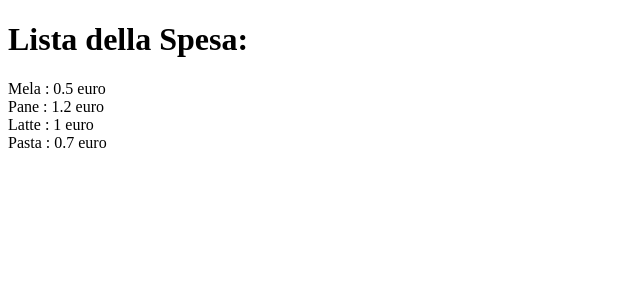
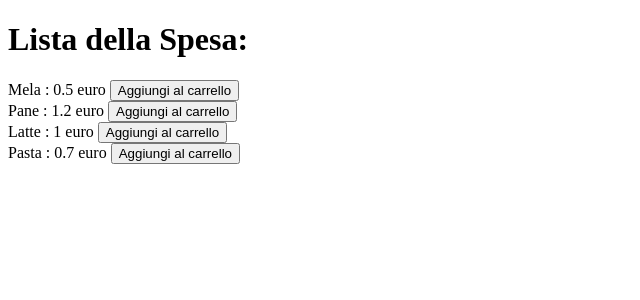
Before and after one commit to Stefanospedicato/ex-react-usereducer-spesa, a React (Vite) app: page / in a window 1280 px wide. Shown: the top 300 px of the page, without its empty margins (0-640 px from the left). Built offline with nearby package versions, Linux system fonts and the light colour scheme.

Commit message:
feat: milestone 2 complete

```diff
--- a/src/App.jsx
+++ b/src/App.jsx
@@ -1,5 +1,5 @@
 import React from "react";
-import { useReducer } from "react";
+import { useReducer, useState } from "react";
 
 const products = [
   { name: "Mela", price: 0.5 },
@@ -9,6 +9,8 @@ const products = [
 ];
 
 const App = () => {
+  const [addedProducts, setAddedProducts] = useState([]);
+
   const [state, dispatch] = useReducer((state, action) => {
     switch (action.type) {
       case "ADD":
@@ -20,15 +22,39 @@ const App = () => {
     }
   }, []);
 
+  const addToCart = (product) => {
+    product = { ...product, quantity: 1 };
+    const productExists = addedProducts.find(
+      (item) => item.name === product.name
+    );
+    if (!productExists) {
+      setAddedProducts([...addedProducts, { ...product, quantity: 1 }]);
+    }
+  };
   return (
     <>
       <h1>Lista della Spesa:</h1>
       {products.map((product) => (
         <div key={product.name}>
           <span>{product.name} :</span>
-          <span> {product.price} euro</span>
+          <span> {product.price} euro </span>
+          <button onClick={() => addToCart(product)}>
+            Aggiungi al carrello
+          </button>
         </div>
       ))}
+      {addedProducts.length > 0 && (
+        <>
+          <h1>Carrello:</h1>
+          {addedProducts.map((product) => (
+            <div key={product.name}>
+              <span>{product.name} : </span>
+              <span>{product.price} euro -</span>
+              <span>x{product.quantity} </span>
+            </div>
+          ))}
+        </>
+      )}
     </>
   );
 };
```
